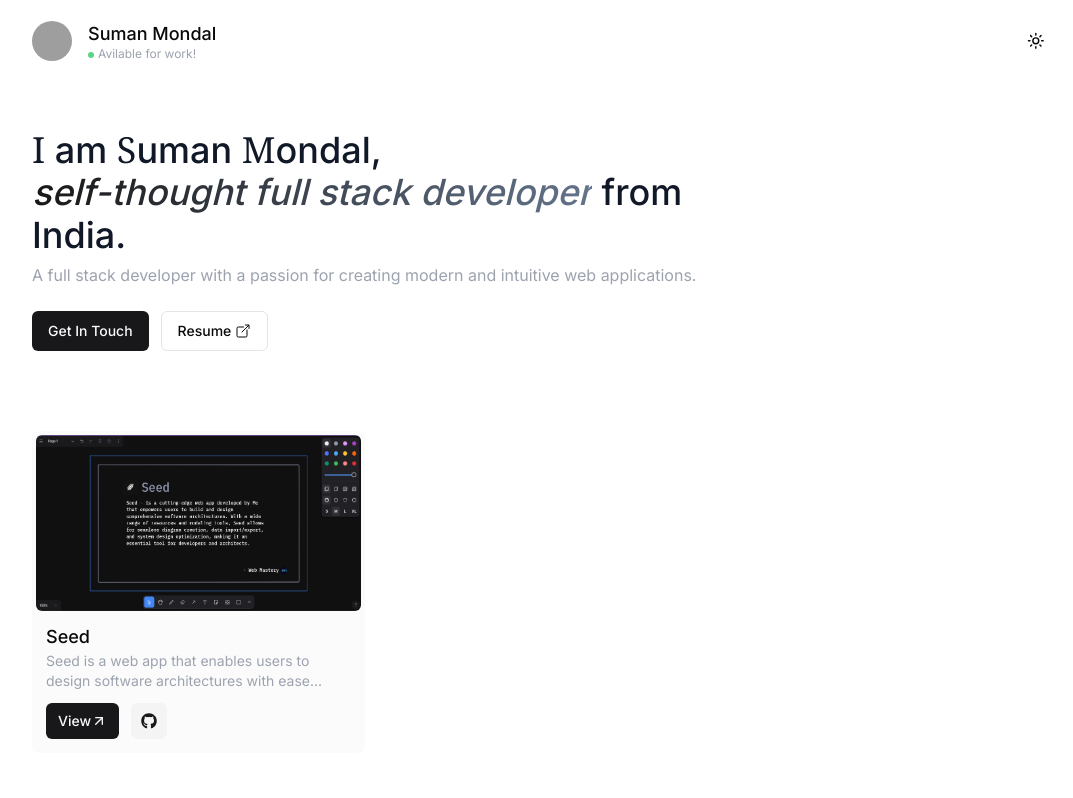
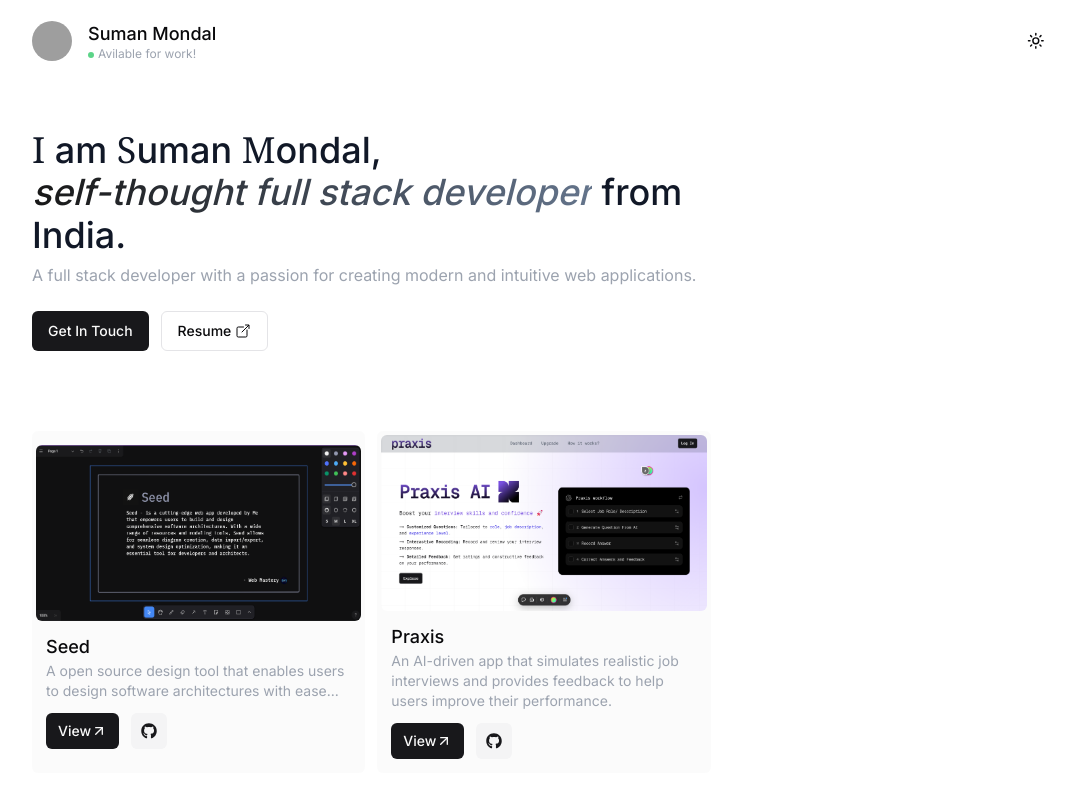
Before and after one commit to suman-3/suman, a Next.js app: page / in a window 1280 px wide. Shown: the top 798 px of the page, without its empty margins (96-1169 px from the left). Built offline with nearby package versions, Linux system fonts and the light colour scheme; grey boxes are pictures that could not be loaded.

Commit message:
project 2 added

```diff
--- a/components/projects.tsx
+++ b/components/projects.tsx
@@ -10,7 +10,7 @@ import { FaGithub } from "react-icons/fa";
 
 export default function Projects() {
   return (
-    <section className="py-10 flex-wrap px-6 md:px-20 lg:px-32 flex items-center justify-center gap-5 overflow-hidden">
+    <section className="py-10 flex-wrap px-6 md:px-20 lg:px-32 flex items-center justify-center gap-8 overflow-hidden">
       <div className="flex flex-wrap gap-3 sm:grid grid-cols-2 lg:grid-cols-3">
         {projects.map((project) => (
           <div
--- a/constants/projects.ts
+++ b/constants/projects.ts
@@ -1,9 +1,16 @@
 export const projects = [
     {
         title: "Seed",
-        description: "Seed is a web app that enables users to design software architectures with ease...",
+        description: "A open source design tool that enables users to design software architectures with ease...",
         github: "https://github.com/suman-3/seed",
         image: "/projects/project1.png",
-        link: "https://seed.exions.xyz/",
+        link: "https://seed.exions.xyz",
+    },
+    {
+        title: "Praxis",
+        description: "An AI-driven app that simulates realistic job interviews and provides feedback to help users improve their performance.",
+        github: "https://github.com/suman-3/praxis",
+        image: "/projects/project2.png",
+        link: "https://praxis.exions.xyz",
     },
 ];
```
Also changed, not shown: public/projects/project2.png (added).
